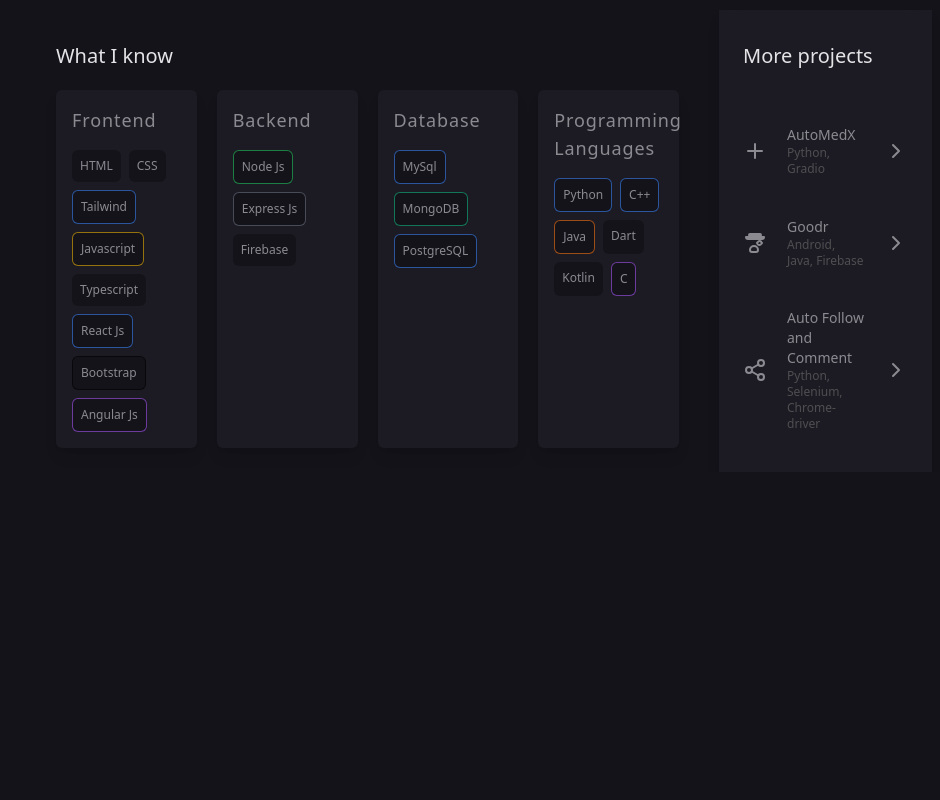
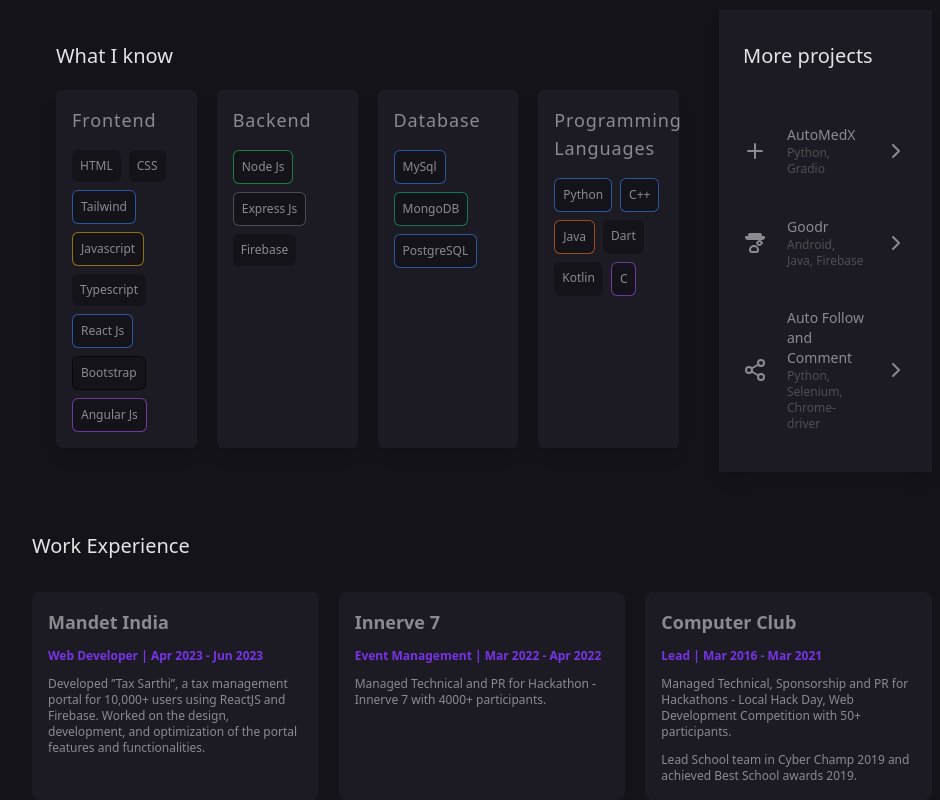
Before and after one commit to realshantanu/Portfolio, a plain HTML site: page index.html in a window 1280 px wide. Shown: the part 590-1390 px from the top of the page, without its empty margins (308-1248 px from the left). Before the commit the page ends 1062 px from the top, so only its background shows below. Drawn offline with nearby package versions, Linux system fonts and the light colour scheme.

Commit message:
Add work experience section and update CSS styles

```diff
--- a/index.html
+++ b/index.html
@@ -802,7 +802,63 @@
                         class="lucide lucide-chevron-right"
                       >
                         <path d="m9 18 6-6-6-6"></path>
-                      </svg></div></a>
+                      </svg></div
+                  ></a>
+                </div>
+              </div>
+            </section>
+            <section class="grid gap-8 p-5 mt-5 md:p-0">
+              <div class="text-xl font-medium text-zinc-200">
+                Work Experience
+              </div>
+              <div class="grid grid-cols-1 md:grid-cols-2 lg:grid-cols-3 gap-5">
+                <div
+                  class="flex flex-col overflow-hidden gap-3 bg-cardPrimary text-zinc-800 rounded-lg overflow-ellipsis p-4"
+                >
+                  <div class="flex font-bold text-primary text-lg">
+                    Mandet India
+                  </div>
+                  <div class="flex text-light font-bold text-xs">
+                    Web Developer | Apr 2023 - Jun 2023
+                  </div>
+                  <div class="flex text-xs text-primary">
+                    Developed ”Tax Sarthi”, a tax management portal for 10,000+
+                    users using ReactJS and Firebase. Worked on the design,
+                    development, and optimization of the portal features and
+                    functionalities.
+                  </div>
+                </div>
+                <div
+                  class="flex flex-col overflow-hidden gap-3 bg-cardPrimary text-zinc-800 rounded-lg overflow-ellipsis p-4"
+                >
+                  <div class="flex font-bold text-primary text-lg">
+                    Innerve 7
+                  </div>
+                  <div class="flex text-light font-bold text-xs">
+                    Event Management | Mar 2022 - Apr 2022
+                  </div>
+                  <div class="flex text-xs text-primary">
+                    Managed Technical and PR for Hackathon - Innerve 7 with
+                    4000+ participants.
+                  </div>
+                </div>
+                <div
+                  class="flex flex-col overflow-hidden gap-3 bg-cardPrimary text-zinc-800 rounded-lg overflow-ellipsis p-4"
+                >
+                  <div class="flex font-bold text-primary text-lg">
+                    Computer Club
+                  </div>
+                  <div class="flex text-light font-bold text-xs">
+                    Lead | Mar 2016 - Mar 2021
+                  </div>
+                  <div class="flex text-xs text-primary">
+                    Managed Technical, Sponsorship and PR for Hackathons - Local
+                    Hack Day, Web Development Competition with 50+ participants.
+                  </div>
+                  <div class="flex text-xs text-primary">
+                    Lead School team in Cyber Champ 2019 and achieved Best
+                    School awards 2019.
+                  </div>
                 </div>
               </div>
             </section>
```
Also changed, not shown: resources/css/style.css.
